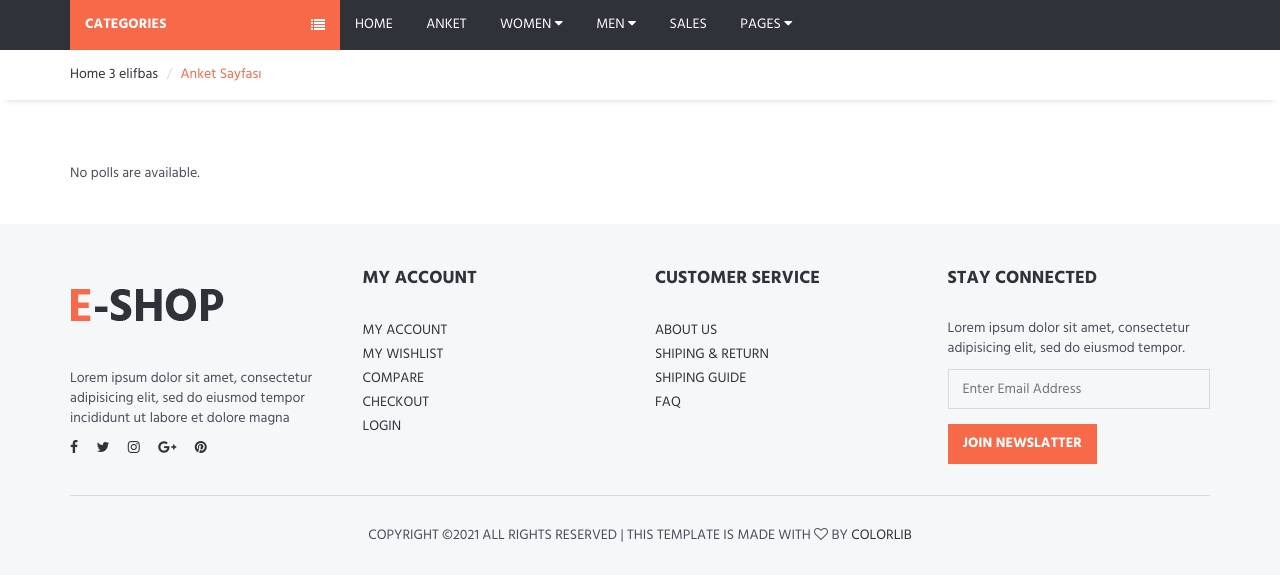
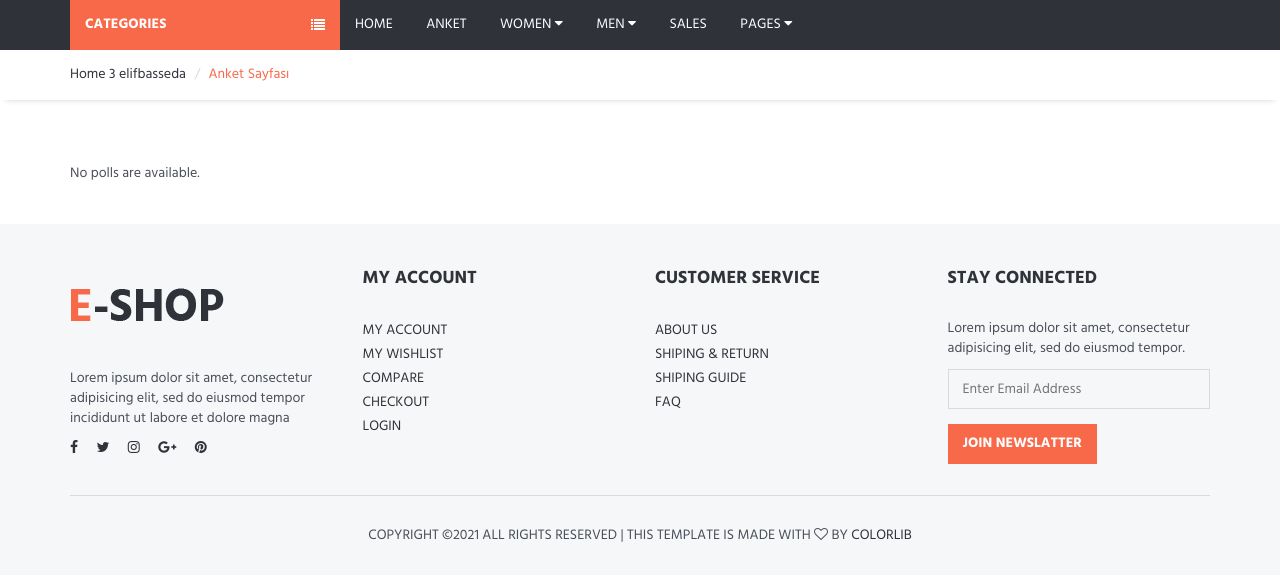
Before and after one commit to idelifbas/Django-MVT, a Django app: page /polls/ in a window 1280 px wide. Shown: the part 131-706 px from the top of the page. Run offline with Django 3.2, Linux system fonts and the light colour scheme; data that the repository does not hold is empty; some libraries are stand-ins or nearby versions.

Commit message:
Update index.html
sss

```diff
--- a/mysite/polls/templates/polls/index.html
+++ b/mysite/polls/templates/polls/index.html
@@ -11,7 +11,7 @@
 	<div id="breadcrumb">
 		<div class="container">
 			<ul class="breadcrumb">
-				<li><a href="/">Home 3 elifbas</a></li>
+				<li><a href="/">Home 3 elifbasseda</a></li>
 				<li class="active">Anket Sayfası</li>
 			</ul>
 		</div>
```
